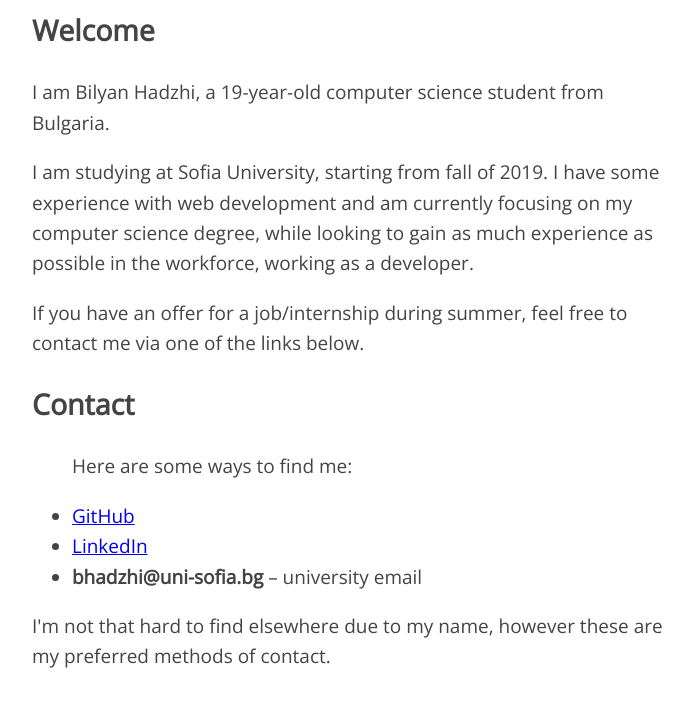
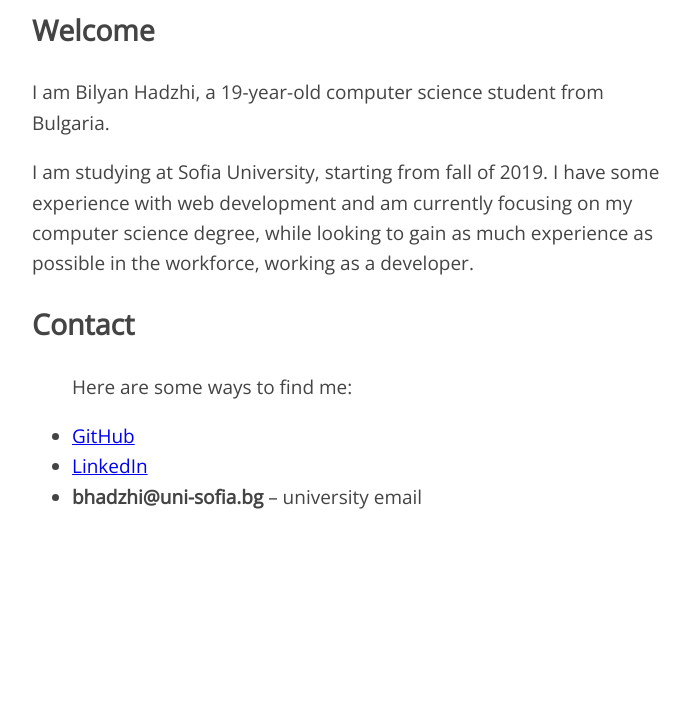
Before and after one commit to bilyanhadzhi/personal-website, a plain HTML site: page index.html in a window 1280 px wide. Shown: the part 118-824 px from the top of the page, without its empty margins (283-976 px from the left). After the commit the page ends 800 px from the top, so only its background shows below. Drawn offline with nearby package versions, Linux system fonts and the light colour scheme.

Commit message:
Remove snobbish tone

```diff
--- a/index.html
+++ b/index.html
@@ -27,10 +27,6 @@
         as much experience as possible in the workforce,
         working as a developer.
     </p>
-    <p>
-        If you have an offer for a job/internship during summer,
-        feel free to contact me via one of the links below.
-    </p>
 
 
     <h2>Contact</h2>
@@ -40,9 +36,5 @@
         <li><a href="https://www.linkedin.com/in/bilyan-hadzhi/" rel="noopener">LinkedIn</a></li>
         <li><b>bhadzhi@uni-sofia.bg</b> – university email</li>
     </ul>
-    <p>
-        I'm not that hard to find elsewhere due to my name, however
-        these are my preferred methods of contact.
-    </p>
 </body>
 </html>
```
